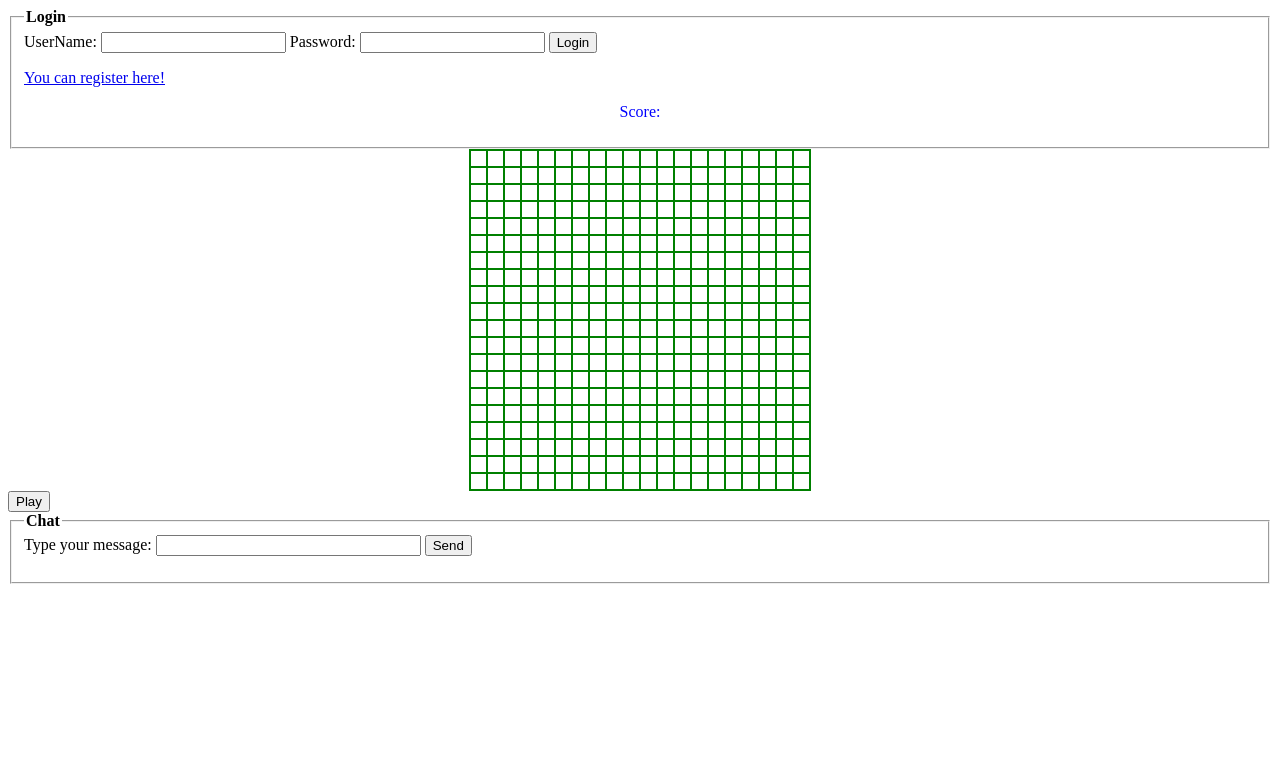
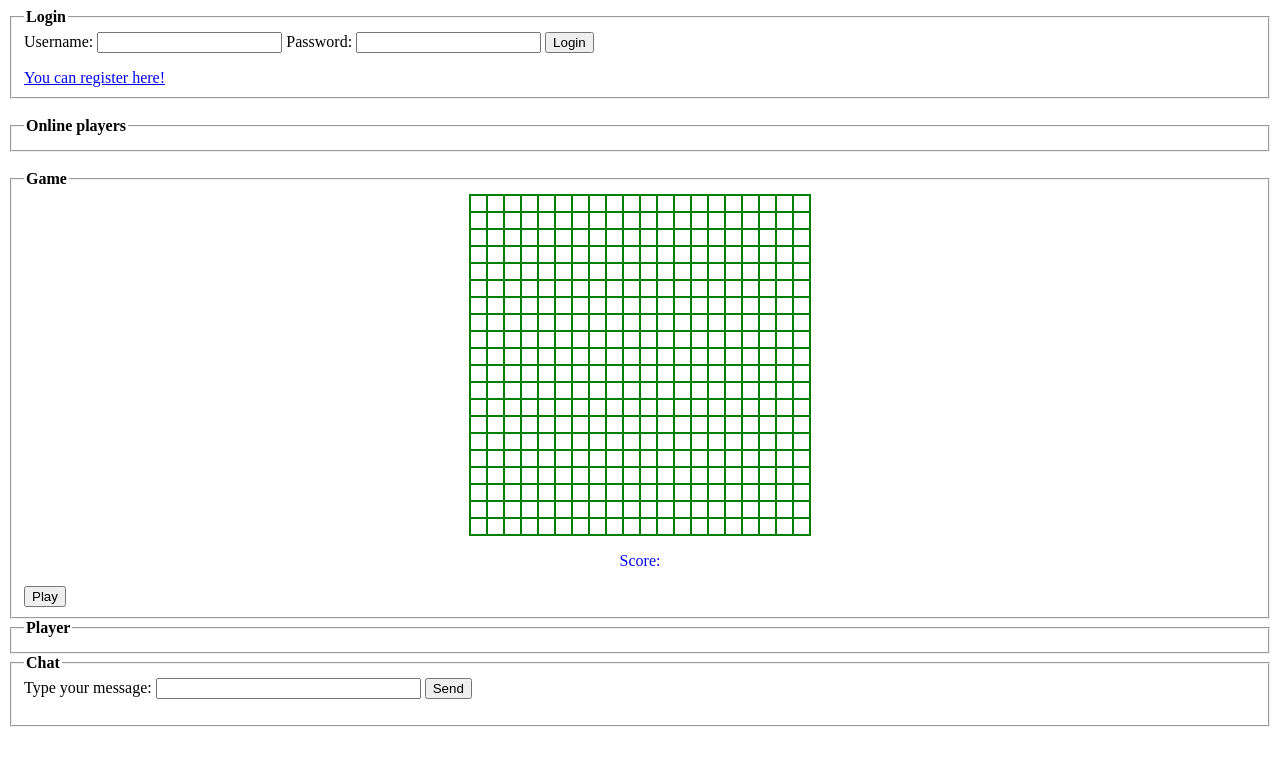
Before and after one commit to Fin3er/Matopeli_vsk_ryhma6, a website: page client/index.html in a window 1280 px wide. Drawn offline with nearby package versions, Linux system fonts and the light colour scheme; a script that the page names is missing.

Commit message:
Index.html lisäyksiä
Lisäsin divit tuleville ominaisuuksille

```diff
--- a/client/index.html
+++ b/client/index.html
@@ -19,25 +19,36 @@
    <script src="classes/chat.js"></script>
 </head>
 
-    <body onload="Main();">
+<body onload="Main(); giveName();">
 
     <div id="login">
         <fieldset>
             <legend><strong>Login</strong></legend>
-                UserName: <input type="text" name="username" id="username">
+            Username: <input type="text" name="username" id="username">
             Password: <input type="text" name="password" id="password">
             <button type="submit" onclick="login()">Login</button><br> <p id="response"></p>
+            <p id="id"></p>
             <a href="register.html">You can register here!</a>
-                <p id="score">Score: </p>
         </fieldset>
     </div>
+    <br>
+    <div id ="onlineplayers"> <fieldset><legend><strong>Online players</strong></legend></fieldset>
+    </div> <br>
+    <div id ="game"><fieldset><legend><strong>Game</strong></legend>
         <div id="gameboard"> this is a placeholder for the gameboard</div>
+        <div><p id="score">Score: </p> </div>
         <div id="gamecontrols"><button id="play">Play</button></div>
+    </fieldset>
+</div>
+<div id ="rankings"><fieldset>
+    <legend><strong>Player</strong></legend></fieldset>
+</div>
+
 <div id="chat">
     <fieldset>
         <legend><strong>Chat</strong></legend>
         Type your message: <input type="text" name="message_input" id="message_input" size="30" maxlength="120">
-                 <button type="send" onclick="sendMessage()">Send</button><br> <p id="response"></p>
+        <button type="submit" onclick="sendMessage()">Send</button><br> <p id="msg"></p>
         <div id="chatmessages"> </div>
     </fieldset>
 </div>
```
Lines whose indentation alone changed are shown as unchanged.
